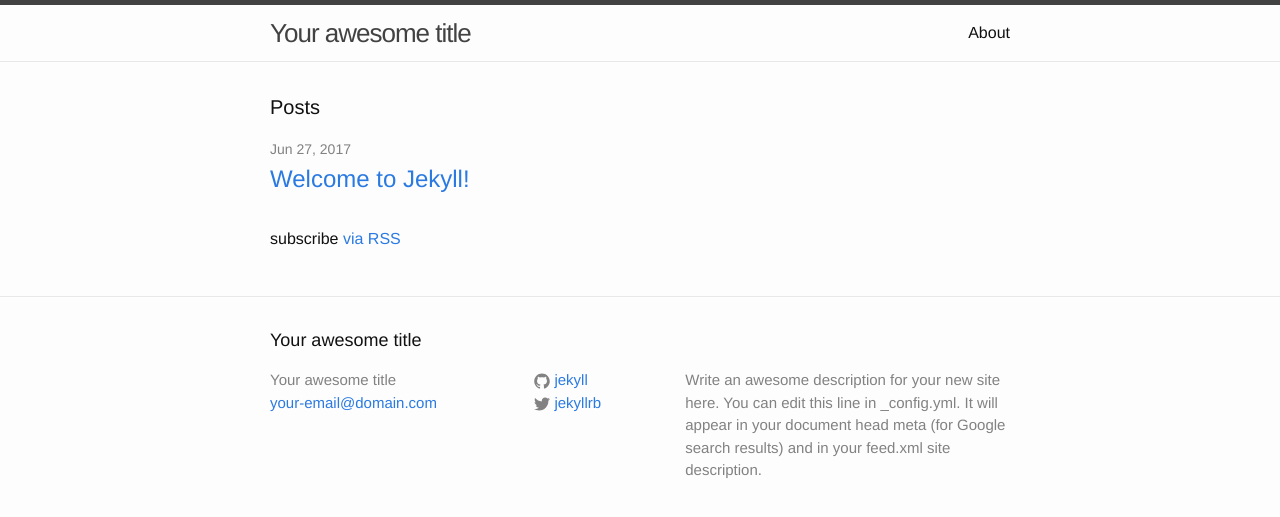
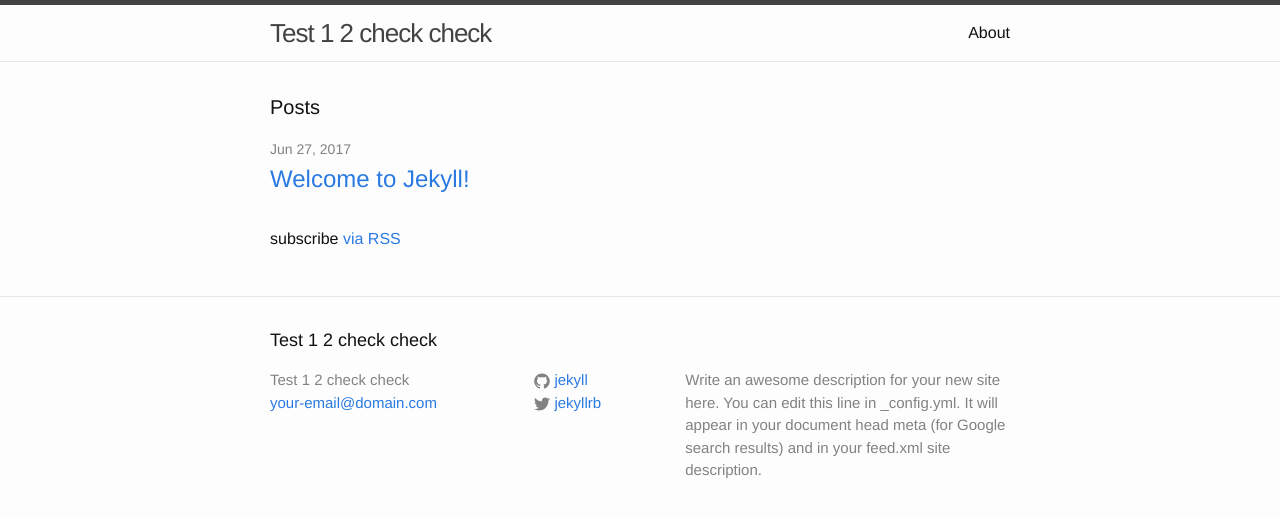
Before and after one commit to dimpy123/dimpy123.github.io, a Jekyll site: the page built from index.html, in a window 1280 px wide. Shown: the top 517 px of the page. Built offline with Jekyll 4.4.1, drawn with Linux system fonts in a browser that asks for light colours.

Commit message:
this is my first commit

```diff
--- a/_config.yml
+++ b/_config.yml
@@ -6,7 +6,7 @@
 # 'jekyll serve'. If you change this file, please restart the server process.
 
 # Site settings
-title: Your awesome title
+title: Test 1 2 check check
 email: your-email@domain.com
 description: > # this means to ignore newlines until "baseurl:"
   Write an awesome description for your new site here. You can edit this
```
